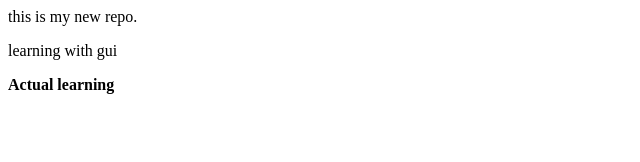
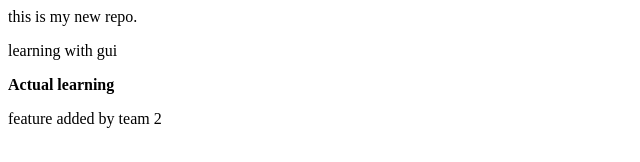
Before and after one commit to Vineet55423/Local-Repo, a plain HTML site: page index.html in a window 1280 px wide. Shown: the whole page, without its empty margins (0-640 px from the left). Drawn offline with Linux system fonts and the light colour scheme.

Commit message:
team 2 change

```diff
--- a/index.html
+++ b/index.html
@@ -1,3 +1,4 @@
 <p> this is my new repo. </p>
 <p>learning with gui </p>
 <b> Actual learning </b>
+<p>feature added by team 2</p>
```
